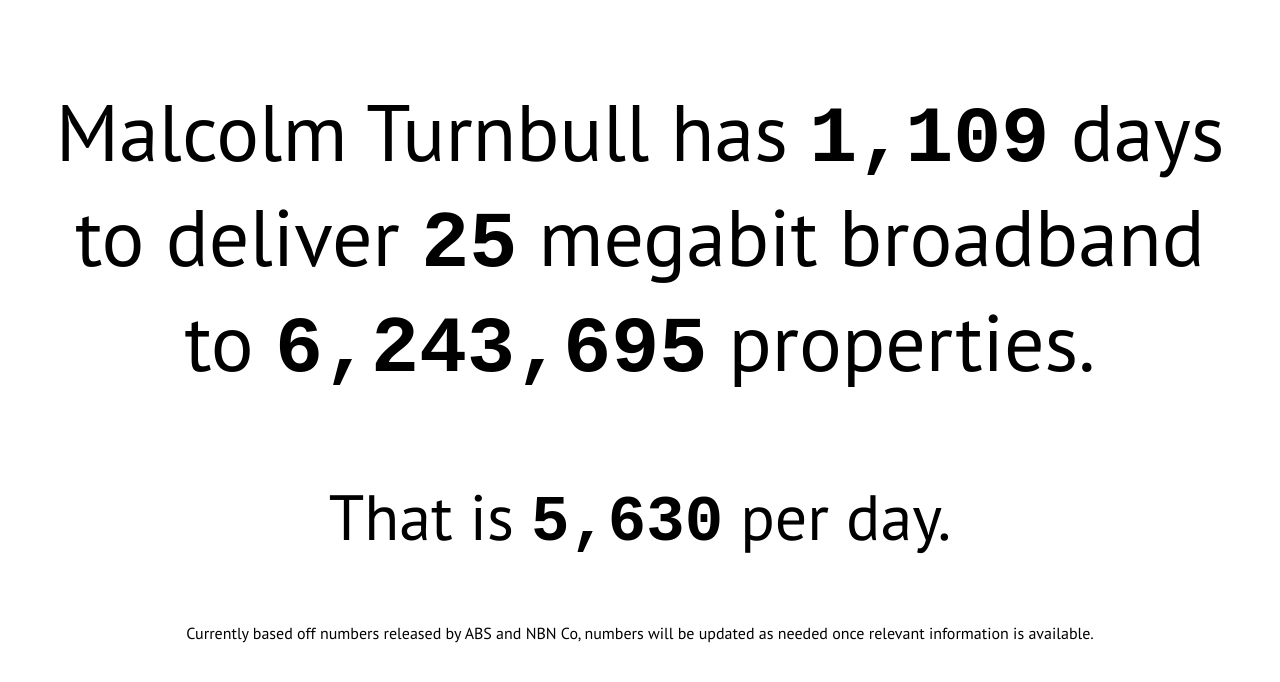
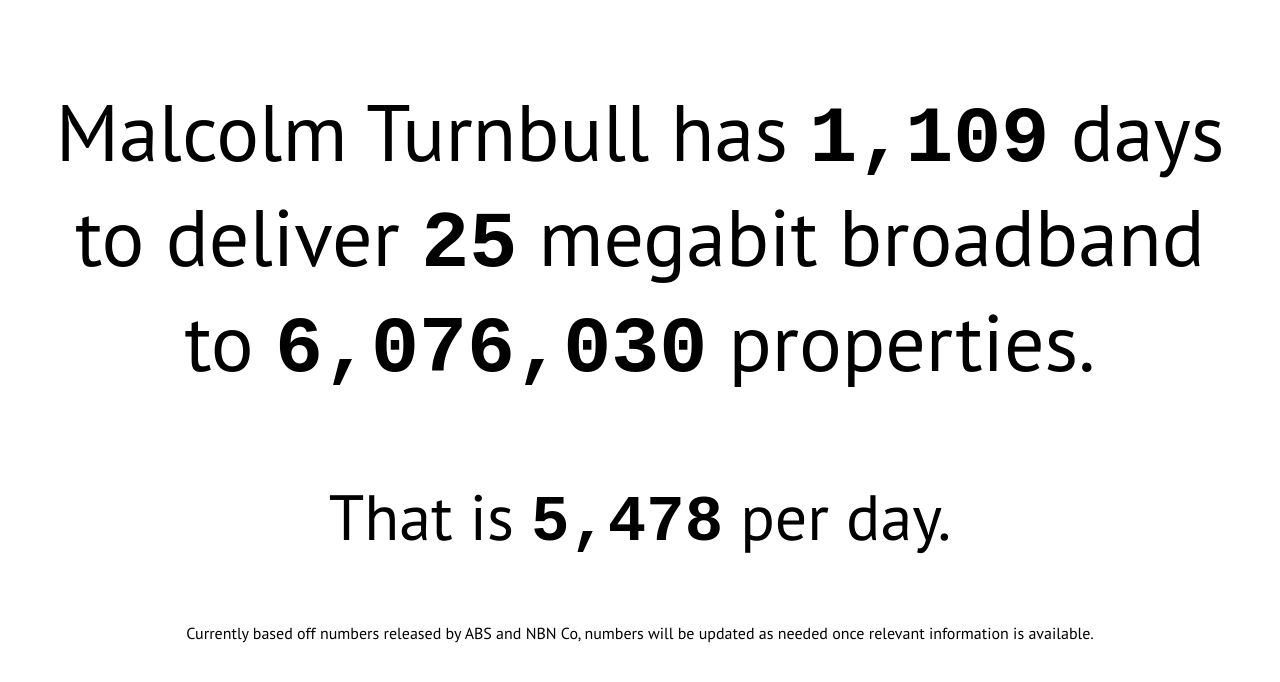
Before and after one commit to Cameron-D/NBN-Countdown, a plain HTML site: page index.html in a window 1280 px wide. Drawn offline with nearby package versions, Linux system fonts and the light colour scheme; a web font is replaced by a local one.

Commit message:
Update numbers

```diff
--- a/index.html
+++ b/index.html
@@ -32,11 +32,11 @@
 		<p class="tiny">Currently based off numbers released by ABS and NBN Co, numbers will be updated as needed once relevant information is available.</p>
 		<script src="//ajax.googleapis.com/ajax/libs/jquery/2.0.3/jquery.min.js"></script>
 		<script type="text/javascript">
-			var properties_left = Math.round((9117033*0.71)-229398);
+			var properties_left = Math.round((9117033*0.71)-397063);
 			// Currently: 71% of total dwellings - already passed by FTTH
 			// 9117033 dwellings		http://www.censusdata.abs.gov.au/census_services/getproduct/census/2011/quickstat/0
 			// To 71% of the population	http://delimiter.com.au/2013/09/07/fttp-dream-coalition-victory-kills-labors-nbn/
-			// 207500 already passed	http://www.nbnco.com.au/content/dam/nbnco/media-releases/2013/nbn-co-meets-revised-targets.pdf
+			// 397063 properties passed	http://www.nbnco.com.au/about-us/weekly-progress-report.html
 			$(function() {
 				var now=new Date(),dateEnd=new Date(2016,11,31),days=Math.round((dateEnd-now)/1000/60/60/24);
 				$("#days").html(commas(days));
```
